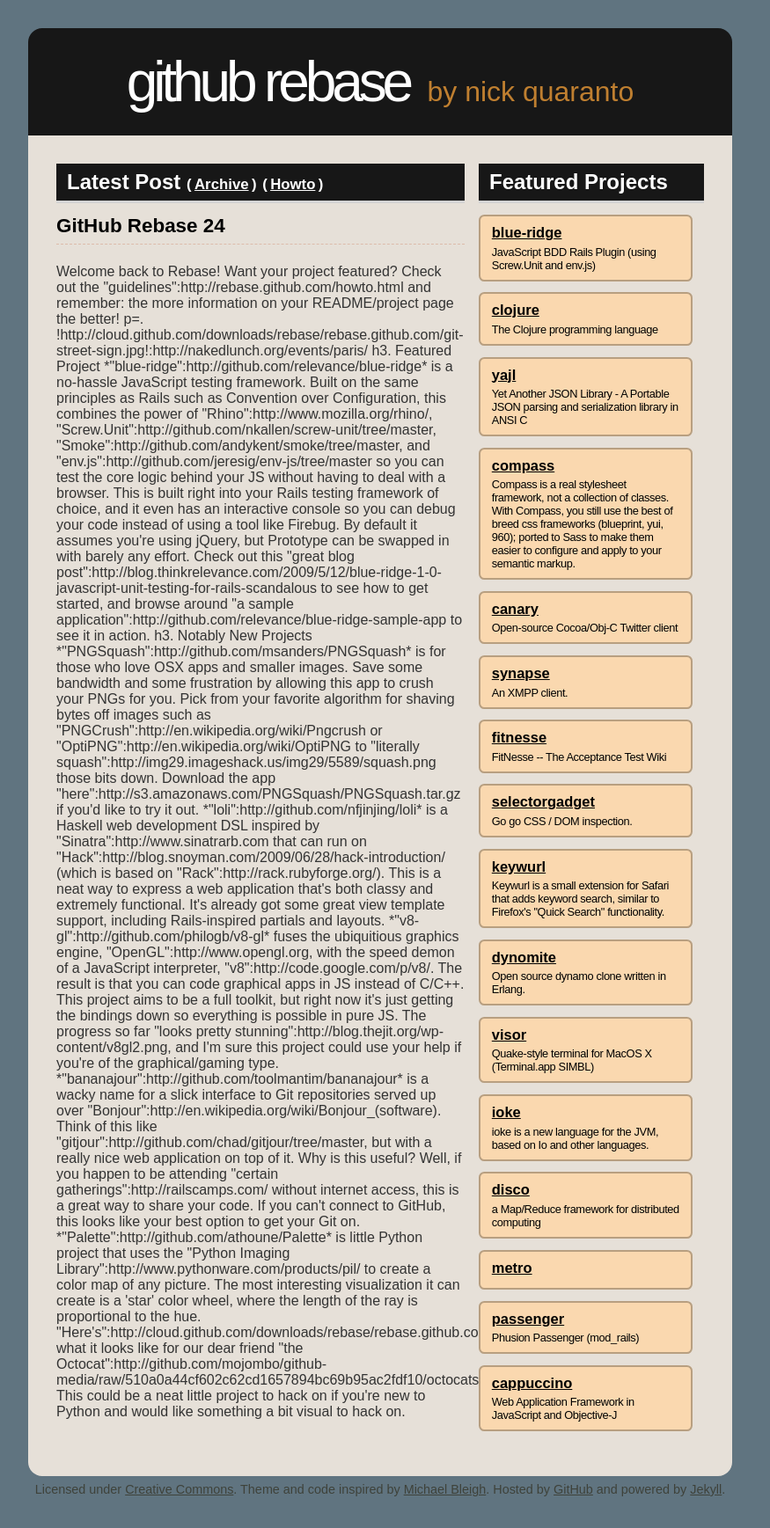
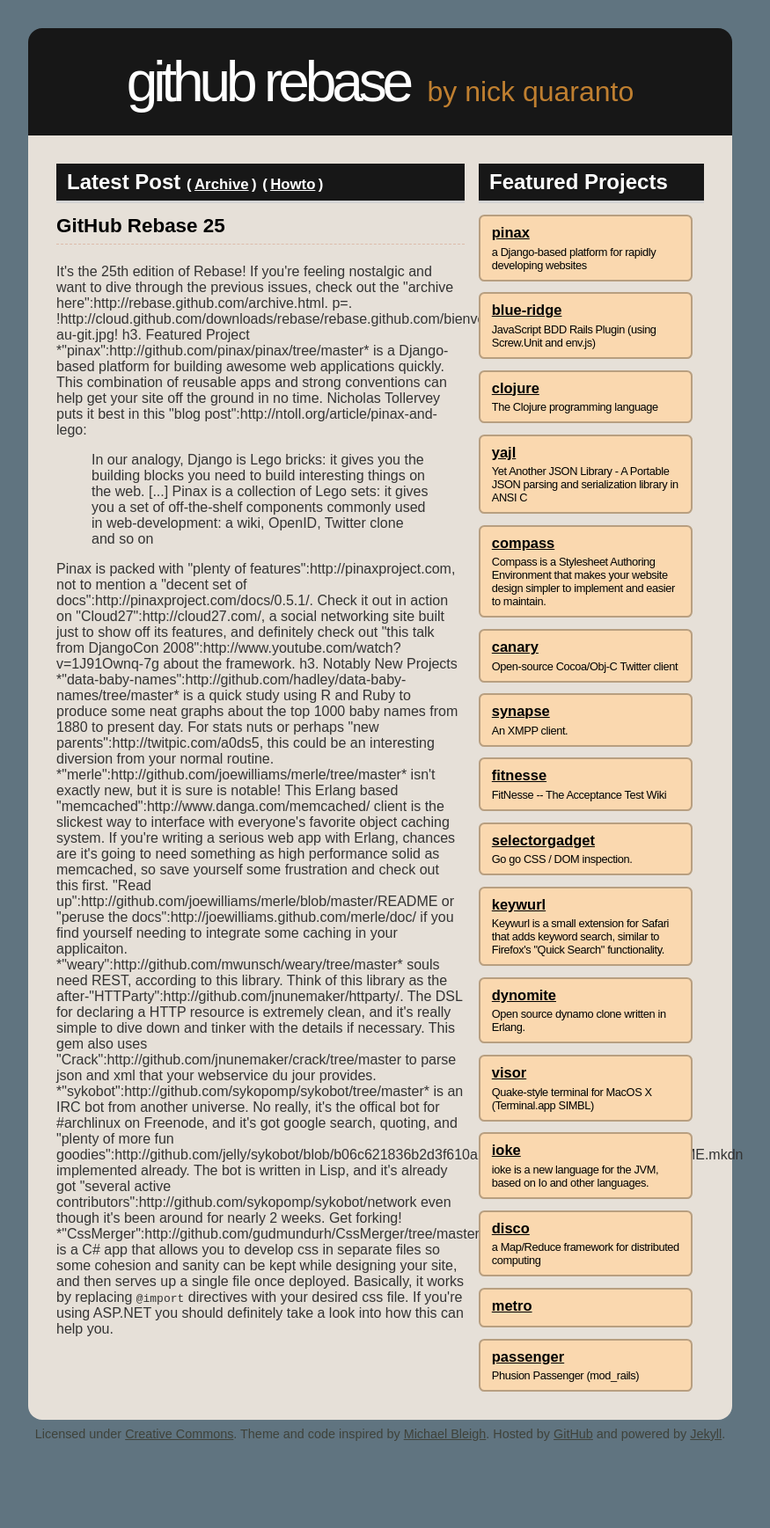
Before and after one commit to rebase-xx/rebase.github.com, a Jekyll site: the page built from index.html, in a window 1280 px wide. Shown: the whole page at 88% size, without its empty margins (208-1083 px from the left). Built offline with Jekyll 4.4.1, drawn with Linux system fonts in a browser that asks for light colours; after the commit the page ends 1674 px from its top, so only the background shows below that.

Commit message:
going live with #25

```diff
--- a/_includes/featured.html
+++ b/_includes/featured.html
@@ -1,3 +1,7 @@
+<div class='repo'>
+  <h3><a href='http://github.com/pinax/pinax'>pinax</a></h3>
+  <span class='desc'>a Django-based platform for rapidly developing websites</span>
+</div>
 <div class='repo'>
   <h3><a href='http://github.com/relevance/blue-ridge'>blue-ridge</a></h3>
   <span class='desc'>JavaScript BDD Rails Plugin (using Screw.Unit and env.js)</span>
@@ -12,7 +16,7 @@
 </div>
 <div class='repo'>
   <h3><a href='http://github.com/chriseppstein/compass'>compass</a></h3>
-  <span class='desc'>Compass is a real stylesheet framework, not a collection of classes. With Compass, you still use the best of breed css frameworks (blueprint, yui, 960); ported to Sass to make them easier to configure and apply to your semantic markup.</span>
+  <span class='desc'>Compass is a Stylesheet Authoring Environment that makes your website design simpler to implement and easier to maintain.</span>
 </div>
 <div class='repo'>
   <h3><a href='http://github.com/macsphere/canary'>canary</a></h3>
@@ -58,7 +62,3 @@
   <h3><a href='http://github.com/FooBarWidget/passenger'>passenger</a></h3>
   <span class='desc'>Phusion Passenger (mod_rails)</span>
 </div>
-<div class='repo'>
-  <h3><a href='http://github.com/280north/cappuccino'>cappuccino</a></h3>
-  <span class='desc'>Web Application Framework in JavaScript and Objective-J</span>
-</div>
--- /dev/null
+++ b/_posts/2009-07-12-25.textile
@@ -0,0 +1,28 @@
+---
+title: GitHub Rebase 25
+layout: post
+---
+
+It's the 25th edition of Rebase! If you're feeling nostalgic and want to dive through the previous issues, check out the "archive here":http://rebase.github.com/archive.html.
+
+p=. !http://cloud.github.com/downloads/rebase/rebase.github.com/bienvenue-au-git.jpg!
+
+h3. Featured Project
+
+*"pinax":http://github.com/pinax/pinax/tree/master* is a Django-based platform for building awesome web applications quickly. This combination of reusable apps and strong conventions can help get your site off the ground in no time. Nicholas Tollervey puts it best in this "blog post":http://ntoll.org/article/pinax-and-lego:
+
+<blockquote>In our analogy, Django is Lego bricks: it gives you the building blocks you need to build interesting things on the web. [...] Pinax is a collection of Lego sets: it gives you a set of off-the-shelf components commonly used in web-development: a wiki, OpenID, Twitter clone and so on</blockquote>
+
+Pinax is packed with "plenty of features":http://pinaxproject.com, not to mention a "decent set of docs":http://pinaxproject.com/docs/0.5.1/. Check it out in action on "Cloud27":http://cloud27.com/, a social networking site built just to show off its features, and definitely check out "this talk from DjangoCon 2008":http://www.youtube.com/watch?v=1J91Ownq-7g about the framework.
+
+h3. Notably New Projects
+
+*"data-baby-names":http://github.com/hadley/data-baby-names/tree/master* is a quick study using R and Ruby to produce some neat graphs about the top 1000 baby names from 1880 to present day. For stats nuts or perhaps "new parents":http://twitpic.com/a0ds5, this could be an interesting diversion from your normal routine.
+
+*"merle":http://github.com/joewilliams/merle/tree/master* isn't exactly new, but it is sure is notable! This Erlang based "memcached":http://www.danga.com/memcached/ client is the slickest way to interface with everyone's favorite object caching system. If you're writing a serious web app with Erlang, chances are it's going to need something as high performance solid as memcached, so save yourself some frustration and check out this first. "Read up":http://github.com/joewilliams/merle/blob/master/README or "peruse the docs":http://joewilliams.github.com/merle/doc/ if you find yourself needing to integrate some caching in your applicaiton.
+
+*"weary":http://github.com/mwunsch/weary/tree/master* souls need REST, according to this library. Think of this library as the after-"HTTParty":http://github.com/jnunemaker/httparty/. The DSL for declaring a HTTP resource is extremely clean, and it's really simple to dive down and tinker with the details if necessary. This gem also uses "Crack":http://github.com/jnunemaker/crack/tree/master to parse json and xml that your webservice du jour provides.
+
+*"sykobot":http://github.com/sykopomp/sykobot/tree/master* is an IRC bot from another universe. No really, it's the offical bot for #archlinux on Freenode, and it's got google search, quoting, and "plenty of more fun goodies":http://github.com/jelly/sykobot/blob/b06c621836b2d3f610a26deb45bc72313bc4d24d/README.mkdn implemented already. The bot is written in Lisp, and it's already got "several active contributors":http://github.com/sykopomp/sykobot/network even though it's been around for nearly 2 weeks. Get forking!
+
+*"CssMerger":http://github.com/gudmundurh/CssMerger/tree/master* is a C# app that allows you to develop css in separate files so some cohesion and sanity can be kept while designing your site, and then serves up a single file once deployed. Basically, it works by replacing <code>@import</code> directives with your desired css file. If you're using ASP.NET you should definitely take a look into how this can help you.
```
